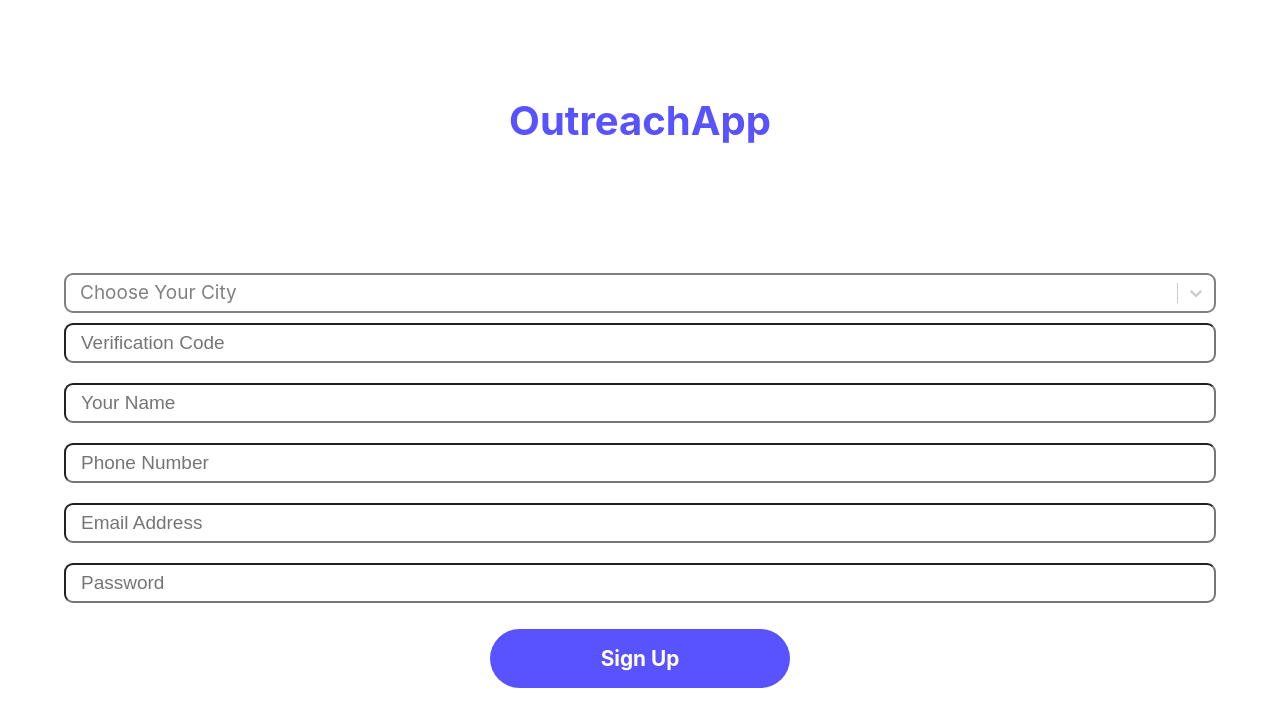
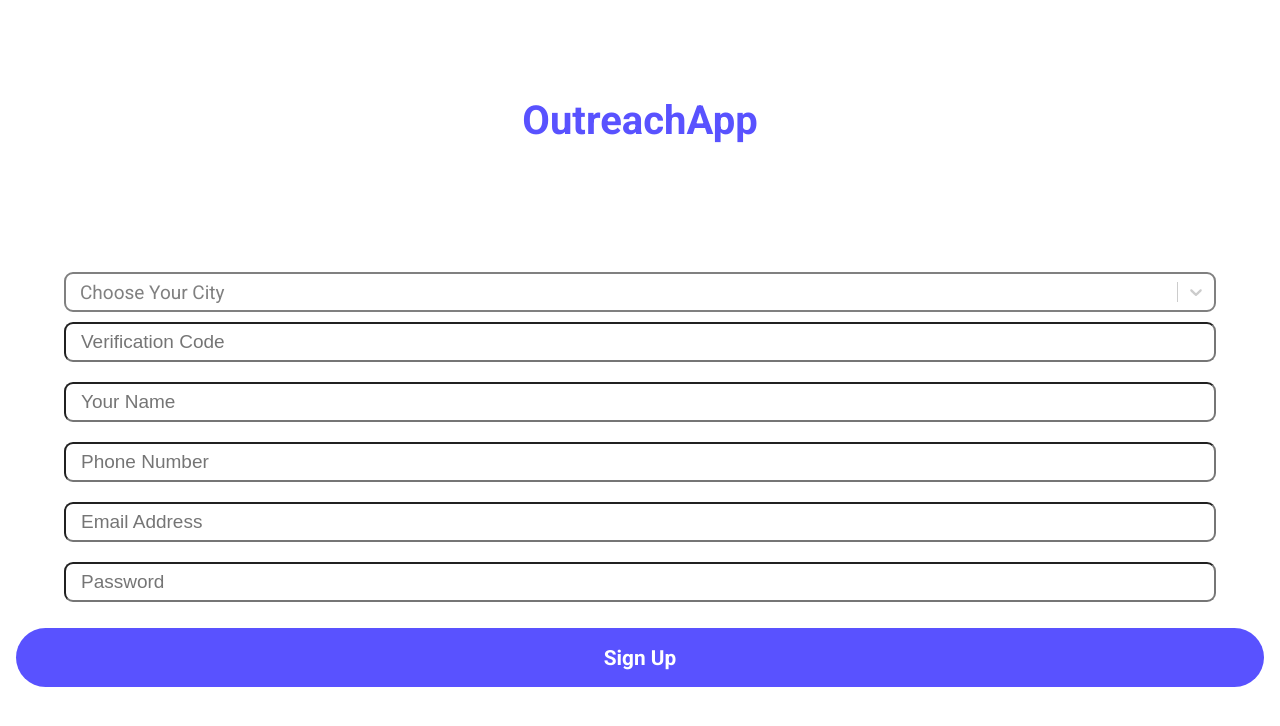
Before and after one commit to ShelterApp/OutreachAppWeb, a Next.js app: page /sign-up in a window 1280 px wide. Shown: the top 726 px of the page. Built offline with nearby package versions, Linux system fonts and the light colour scheme.

Commit message:
edit UI HomeScreen

```diff
--- a/component/Component.module.css
+++ b/component/Component.module.css
@@ -11,14 +11,13 @@
 }
 .card {
     margin: 1rem;
-    width: 80%;
+    width: 100%;
     text-align: left;
     cursor: pointer;
     color: inherit;
     text-decoration: none;
     border-radius: 50px;
     transition: color 0.15s ease, border-color 0.15s ease;
-    max-width: 300px;
     background-color: #5952ff;
     color: white;
 }
--- /dev/null
+++ b/component/Head.tsx
@@ -0,0 +1,23 @@
+import React, {
+  forwardRef,
+  HeadTagHTMLAttributes,
+} from 'react'
+import Head from 'next/head'
+
+export interface HeadTagProps extends HeadTagHTMLAttributes<HTMLHeadTagElement> {
+  style?: object
+  text?: string
+  placeholder?:string
+}
+const HeadTag: React.FC<HeadTagProps> = forwardRef((props, _HeadTagRef) => {
+  return (
+    <Head>
+        <title>OutreachApp</title>
+        <meta name="description" content="Generated by create OutreachApp" />
+        <link rel="icon" href="/favicon.ico" />
+        <link href="https://fonts.googleapis.com/css?family=Roboto:300,400,500,700" rel="stylesheet"></link>
+    </Head>
+  )
+})
+
+export default HeadTag
--- a/pages/sign-up/index.tsx
+++ b/pages/sign-up/index.tsx
@@ -1,5 +1,6 @@
 import type { NextPage } from "next";
-import Head from "next/head";
+import Head from 'component/Head';
+
 import styles from "styles/Home.module.css";
 import TextInput from "component/TextInput";
 import Button from "component/Button";
@@ -12,14 +13,7 @@ const options = [
 const SignUp: NextPage = () => {
     return (
         <div className={styles.container}>
-            <Head>
-                <title>OutreachApp</title>
-                <meta
-                    name="description"
-                    content="Generated by create OutreachApp"
-                />
-                <link rel="icon" href="/favicon.ico" />
-            </Head>
+            <Head/>
             <main className={styles.main}>
                 <div className={styles.titleName}>OutreachApp</div>
                 <div className={styles.grid}>
--- a/styles/globals.css
+++ b/styles/globals.css
@@ -3,8 +3,7 @@ body {
     height: 100%;
     padding: 0;
     margin: 0;
-    font-family: -apple-system, BlinkMacSystemFont, Segoe UI, Roboto, Oxygen,
-        Ubuntu, Cantarell, Fira Sans, Droid Sans, Helvetica Neue, sans-serif;
+    font-family: "Roboto", Arial, sans-serif;
 }
 
 a {
```
Also changed, not shown: pages/index.tsx (+2 -6 lines), pages/login/index.tsx (+5 -7 lines).
